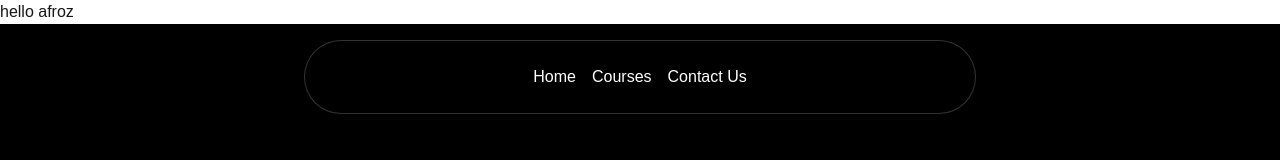
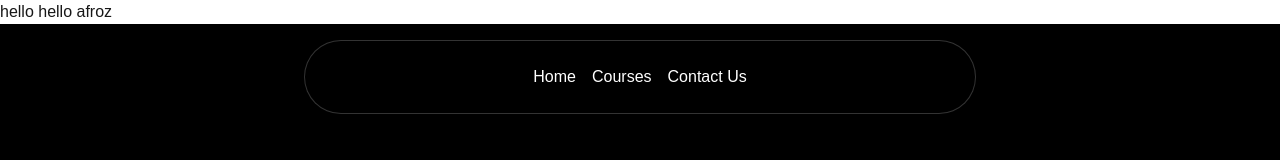
Before and after one commit to mak0551/chat-web-app, a Next.js app: page /afroz in a window 1280 px wide. Shown: the top 160 px of the page. Built offline with nearby package versions, Linux system fonts and the light colour scheme.

Commit message:
Update page.tsx

```diff
--- a/src/app/afroz/page.tsx
+++ b/src/app/afroz/page.tsx
@@ -1,3 +1,3 @@
 export default function(){
-    return <h1 className="bg-white">hello afroz</h1>
+    return <h1 className="bg-white">hello hello afroz</h1>
 }
```
